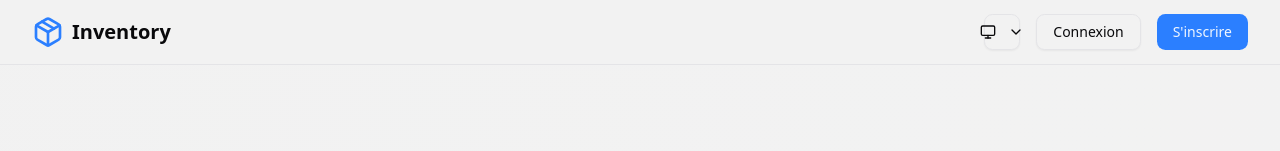
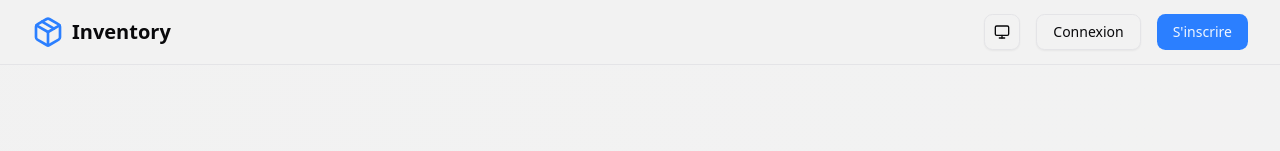
Before and after one commit to belvip/inventory-management-frontend, a Next.js app: page / in a window 1280 px wide. Shown: the top 151 px of the page. Built offline with nearby package versions, Linux system fonts and the light colour scheme.

Commit message:
Theme update

```diff
--- a/app/layout.tsx
+++ b/app/layout.tsx
@@ -33,7 +33,6 @@ export default function RootLayout({
           attribute="class"
           defaultTheme="system"
           enableSystem
-          disableTransitionOnChange
         >
           {children}
         </ThemeProvider>
--- a/components/global/mode-toggle.tsx
+++ b/components/global/mode-toggle.tsx
@@ -1,7 +1,7 @@
 "use client"
 
 import * as React from "react"
-import { Moon, Sun, Monitor, ChevronDown } from "lucide-react"
+import { Moon, Sun, Monitor } from "lucide-react"
 import { useTheme } from "next-themes"
 
 import { Button } from "@/components/ui/button"
@@ -40,7 +40,6 @@ export function ModeToggle() {
       <DropdownMenuTrigger asChild>
         <Button variant="outline" size="icon">
           {getCurrentIcon()}
-          <ChevronDown className="h-3 w-3 ml-1" />
           <span className="sr-only">Changer le thème</span>
         </Button>
       </DropdownMenuTrigger>
```
